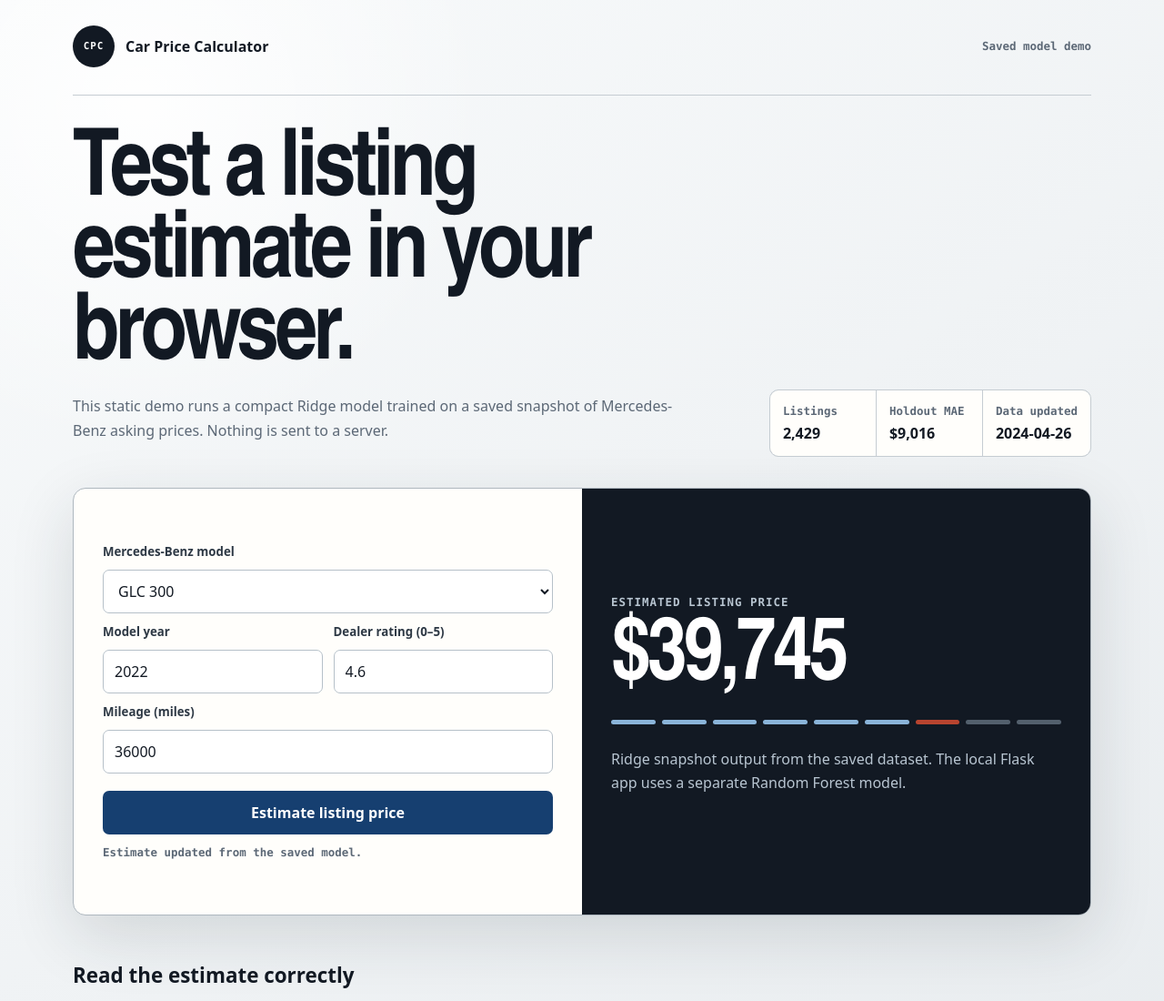
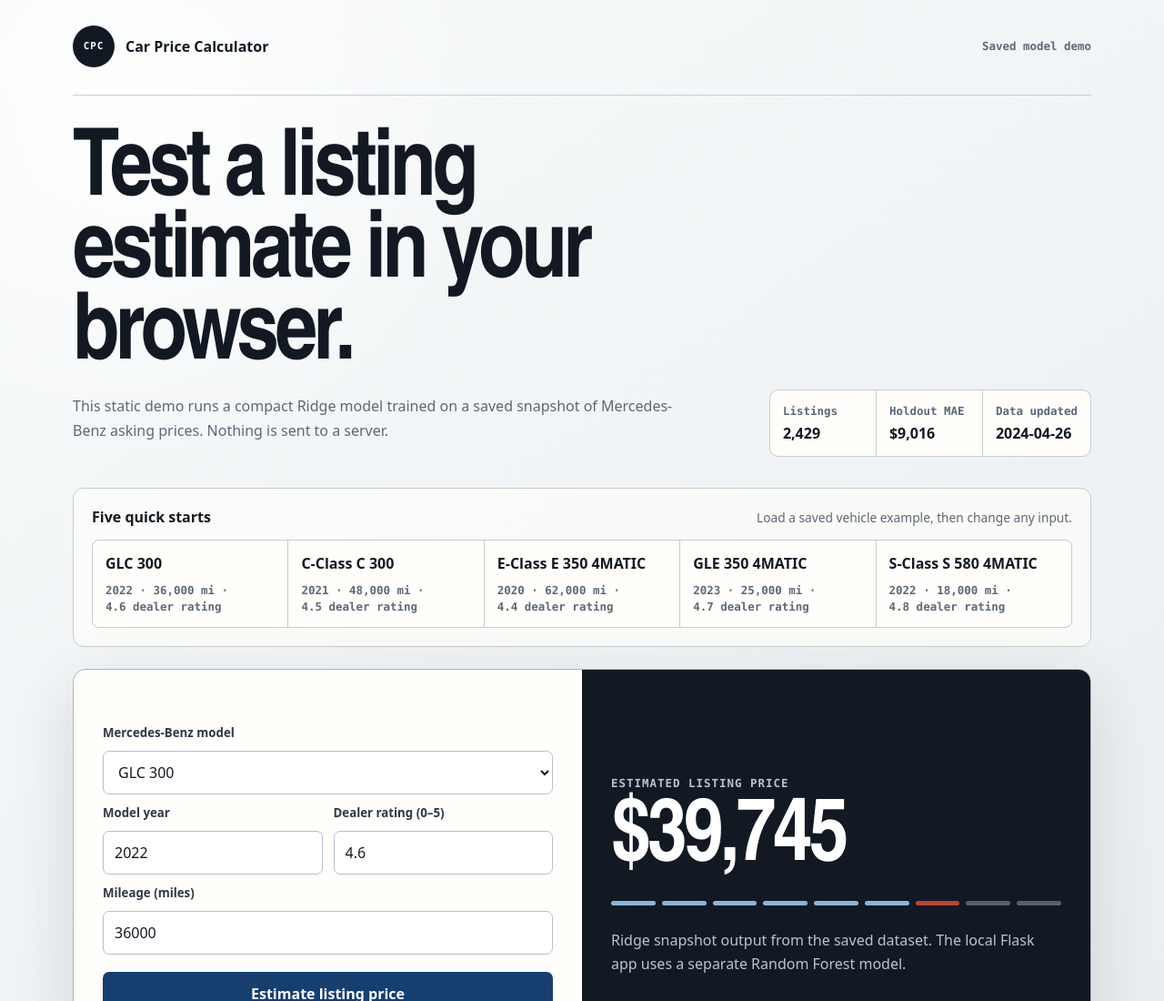
Before and after one commit to gauravsdama/carPriceCalculator, a plain HTML site: page docs/demo/index.html in a window 1280 px wide. Shown: the top 1100 px of the page at 91% size. Drawn offline with Linux system fonts and the light colour scheme.

Commit message:
Add five quick-start vehicle demos

```diff
--- a/docs/demo/app.js
+++ b/docs/demo/app.js
@@ -8,6 +8,7 @@
 const button = document.querySelector("#estimate-button");
 const status = document.querySelector("#status");
 const estimate = document.querySelector("#estimate");
+const presets = [...document.querySelectorAll(".preset")];
 
 let artifact;
 
@@ -65,6 +66,19 @@
   }
 });
 
+presets.forEach((preset) => {
+  preset.addEventListener("click", () => {
+    modelInput.value = preset.dataset.model;
+    yearInput.value = preset.dataset.year;
+    mileageInput.value = preset.dataset.mileage;
+    ratingInput.value = preset.dataset.rating;
+    presets.forEach((item) => item.classList.toggle("active", item === preset));
+    calculate();
+    const reduceMotion = window.matchMedia("(prefers-reduced-motion: reduce)").matches;
+    form.scrollIntoView({ behavior: reduceMotion ? "auto" : "smooth", block: "center" });
+  });
+});
+
 fetch("./model.json")
   .then((response) => {
     if (!response.ok) throw new Error(`Model request failed with status ${response.status}.`);
@@ -92,6 +106,9 @@
     document.querySelector("#data-date").textContent = artifact.dataset.source_last_updated;
     modelInput.disabled = false;
     button.disabled = false;
+    presets.forEach((preset) => {
+      preset.disabled = false;
+    });
     setStatus("Saved model ready.");
     calculate();
   })
--- a/docs/demo/index.html
+++ b/docs/demo/index.html
@@ -28,6 +28,35 @@
         <div><dt>Holdout MAE</dt><dd id="mae">—</dd></div>
         <div><dt>Data updated</dt><dd id="data-date">—</dd></div>
       </dl>
+    </section>
+
+    <section class="presets" aria-labelledby="preset-heading">
+      <div class="preset-heading">
+        <h2 id="preset-heading">Five quick starts</h2>
+        <p>Load a saved vehicle example, then change any input.</p>
+      </div>
+      <div class="preset-grid">
+        <button type="button" class="preset" data-model="GLC 300" data-year="2022" data-mileage="36000" data-rating="4.6" disabled>
+          <strong>GLC 300</strong>
+          <span>2022 · 36,000 mi · 4.6 dealer rating</span>
+        </button>
+        <button type="button" class="preset" data-model="C-Class C 300" data-year="2021" data-mileage="48000" data-rating="4.5" disabled>
+          <strong>C-Class C 300</strong>
+          <span>2021 · 48,000 mi · 4.5 dealer rating</span>
+        </button>
+        <button type="button" class="preset" data-model="E-Class E 350 4MATIC" data-year="2020" data-mileage="62000" data-rating="4.4" disabled>
+          <strong>E-Class E 350 4MATIC</strong>
+          <span>2020 · 62,000 mi · 4.4 dealer rating</span>
+        </button>
+        <button type="button" class="preset" data-model="GLE 350 4MATIC" data-year="2023" data-mileage="25000" data-rating="4.7" disabled>
+          <strong>GLE 350 4MATIC</strong>
+          <span>2023 · 25,000 mi · 4.7 dealer rating</span>
+        </button>
+        <button type="button" class="preset" data-model="S-Class S 580 4MATIC" data-year="2022" data-mileage="18000" data-rating="4.8" disabled>
+          <strong>S-Class S 580 4MATIC</strong>
+          <span>2022 · 18,000 mi · 4.8 dealer rating</span>
+        </button>
+      </div>
     </section>
 
     <section class="workspace" aria-label="Listing estimate">
--- a/docs/demo/styles.css
+++ b/docs/demo/styles.css
@@ -67,7 +67,7 @@
   letter-spacing: 0.08em;
 }
 
-.mode, .status, dt {
+.mode, .status, dt, .preset span {
   color: var(--muted);
   font: 650 0.78rem/1.4 ui-monospace, SFMono-Regular, Menlo, monospace;
 }
@@ -115,6 +115,59 @@
 
 dt { margin-bottom: 5px; }
 dd { margin: 0; font-weight: 750; }
+
+.presets {
+  margin: 0 0 24px;
+  padding: 20px;
+  border: 1px solid var(--steel-2);
+  border-radius: 12px;
+  background: rgb(255 254 251 / 70%);
+}
+
+.preset-heading {
+  display: flex;
+  align-items: baseline;
+  justify-content: space-between;
+  gap: 20px;
+  margin-bottom: 14px;
+}
+
+.preset-heading h2, .preset-heading p { margin: 0; }
+.preset-heading h2 { font-size: 1rem; }
+.preset-heading p { color: var(--muted); font-size: 0.86rem; }
+
+.preset-grid {
+  display: grid;
+  grid-template-columns: repeat(5, minmax(0, 1fr));
+  gap: 1px;
+  overflow: hidden;
+  border: 1px solid var(--steel-2);
+  border-radius: 8px;
+  background: var(--steel-2);
+}
+
+.preset {
+  display: flex;
+  min-height: 92px;
+  margin: 0;
+  flex-direction: column;
+  align-items: flex-start;
+  justify-content: space-between;
+  gap: 10px;
+  border-radius: 0;
+  padding: 14px;
+  background: var(--paper);
+  color: var(--ink);
+  text-align: left;
+}
+
+.preset:hover:not(:disabled), .preset.active {
+  background: var(--blue-light);
+  color: var(--blue);
+}
+
+.preset span { text-wrap: balance; }
+.preset:disabled { opacity: 0.5; }
 
 .workspace {
   min-height: 470px;
@@ -214,6 +267,7 @@
   .intro, .workspace { flex-direction: column; align-items: stretch; }
   .evidence { align-self: stretch; }
   .evidence div { flex: 1; min-width: 0; }
+  .preset-grid { grid-template-columns: repeat(2, minmax(0, 1fr)); }
 }
 
 @media (max-width: 520px) {
@@ -223,6 +277,9 @@
   .intro { padding-top: 28px; }
   .evidence, .field-pair { flex-direction: column; }
   .controls, .output { padding: 24px 20px; }
+  .preset-heading { align-items: flex-start; flex-direction: column; gap: 4px; }
+  .preset-grid { grid-template-columns: 1fr; }
+  .preset { min-height: 74px; }
 }
 
 @media (prefers-reduced-motion: no-preference) {
```
Also changed, not shown: 3 other files.
